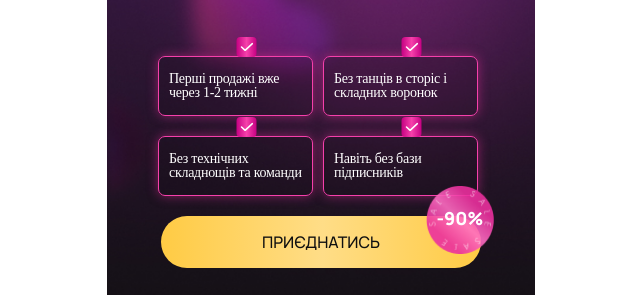
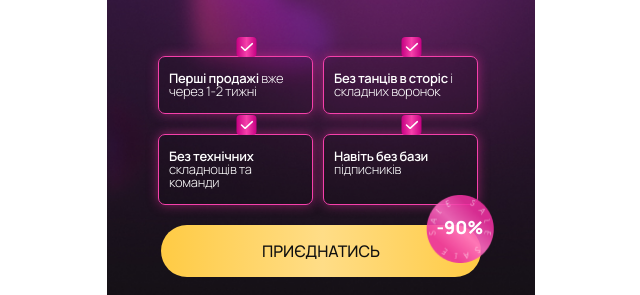
Before and after one commit to RomanIsaiev/work-website-27, a website built with Vite: page index.html in a window 1280 px wide. Shown: the part 315-610 px from the top of the page, without its empty margins (319-959 px from the left). Built offline with nearby package versions, Linux system fonts and the light colour scheme; a script that the page names is missing; files whose address does not match are found by name.

Commit message:
fix fonts

```diff
--- a/src/css/styles.css
+++ b/src/css/styles.css
@@ -157,12 +157,12 @@ p {
   position: relative;
 
   color: #fff;
-  font-family: "Futura PT";
-  font-size: 14px;
+  font-family: Manrope;
+  font-size: 13px;
   font-style: normal;
-  font-weight: 400;
+  font-weight: 300;
   line-height: 100%;
-  letter-spacing: -0.28px;
+  letter-spacing: -0.26px;
 
   padding: 15px 10px;
   border-radius: 7px;
@@ -175,7 +175,7 @@ p {
 }
 
 .header-list .list-item span {
-  font-weight: 500;
+  font-weight: 600;
 }
 
 .header-list .check-icon {
```
